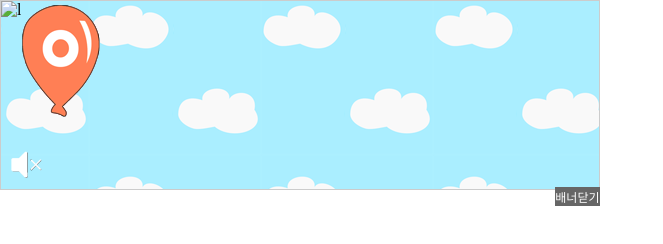
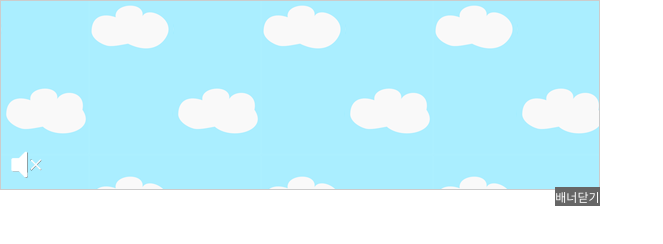
Before and after one commit to kcd1235/JS_Dynamic_Banner, a plain HTML site: page index.html in a window 1280 px wide. Shown: the whole page, without its empty margins (0-663 px from the left). Drawn offline with Linux system fonts and the light colour scheme.

Commit message:
풍선객체초기화

```diff
--- a/JS/main.js
+++ b/JS/main.js
@@ -1,5 +1,4 @@
 /* 변수선언 */
-
 var banner = document.getElementById("banner"); //배너 본체
 var img = banner.getElementsByTagName("img"); //풍선 스프라이트 이미지 객체
 var toggle = document.getElementById("toggle"); //배너 on/off 토글 버튼 객체
@@ -7,11 +6,9 @@ var sound_btn = document.getElementById("sound_btn"); //사운드 on/off 토글
 
 var banner_height = getComputedStyle(banner).height; //배너의 높이 값 변수
 var cast = []; //풍선 스프라이트 객체 정의할 배열
-
 /* 변수선언 끝*/
 
 /* 풍선 객체 생성 */
-
 function set_balloon(num) {
   //풍선의 속성 값을 랜덤으로 생성
   var x = Math.floor(Math.random() * (500 - 10) + 10); //10 ~ 500사이의 값
@@ -29,8 +26,16 @@ function set_balloon(num) {
     speed: speed, //풍선이 떨어지는 속도
   };
 }
-
 /* 끝 */
 
-/* 풍선 객체 생성 */
+/* 풍선 객체 초기화 */
+function ball_init() {
+  for (var i = 0; i < img.length; i++) {
+    set_balloon(i);
+    img[i].style.left = "-9999px"; //풍선의 x좌표
+    img[i].style.top = "-9999px"; //풍선의 y좌표
+  }
+}
+
+ball_init();
 /* 끝 */
--- a/index.html
+++ b/index.html
@@ -24,5 +24,6 @@
 
     </div>
 </body>
+<script src="./JS/main.js"></script>
 
 </html>
```
